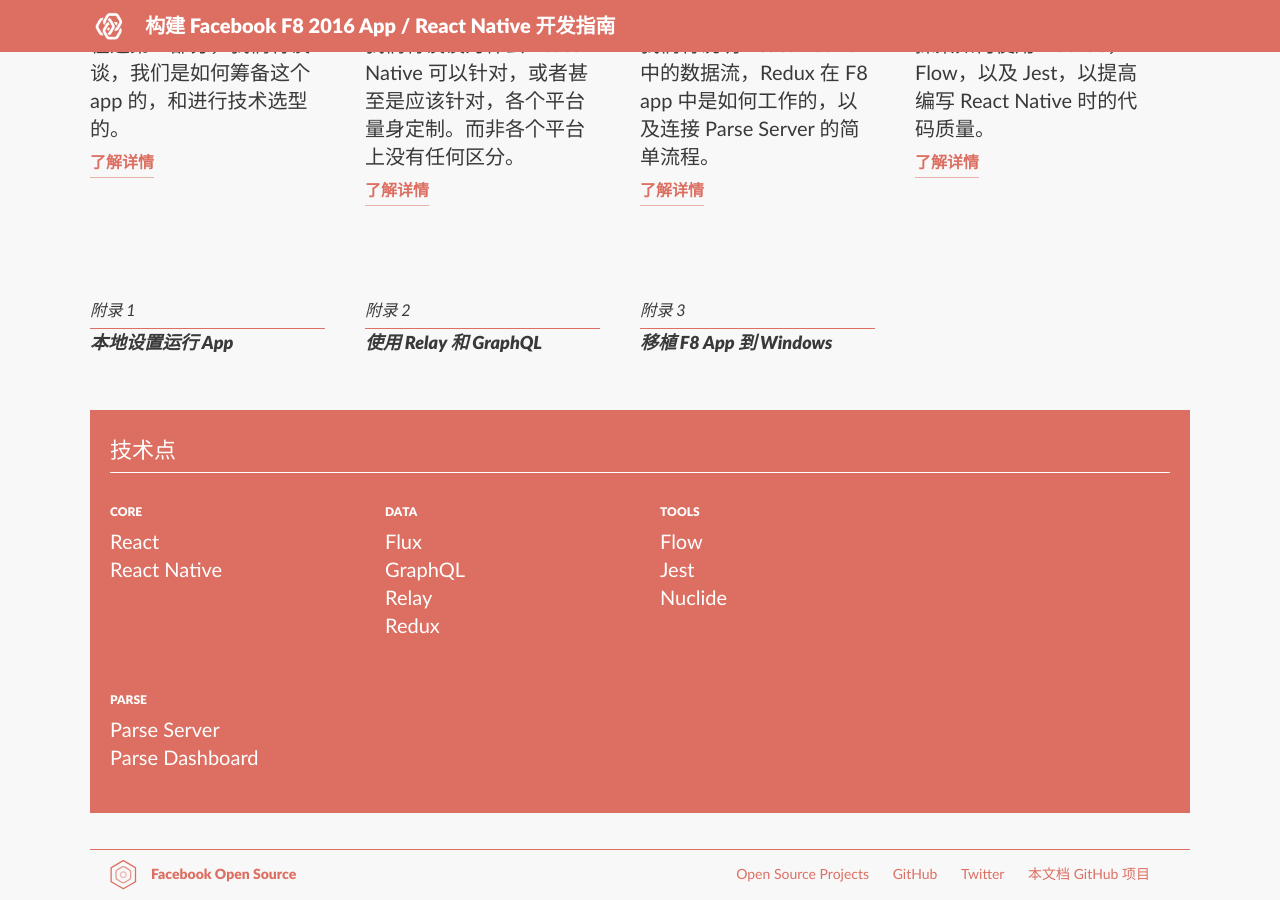
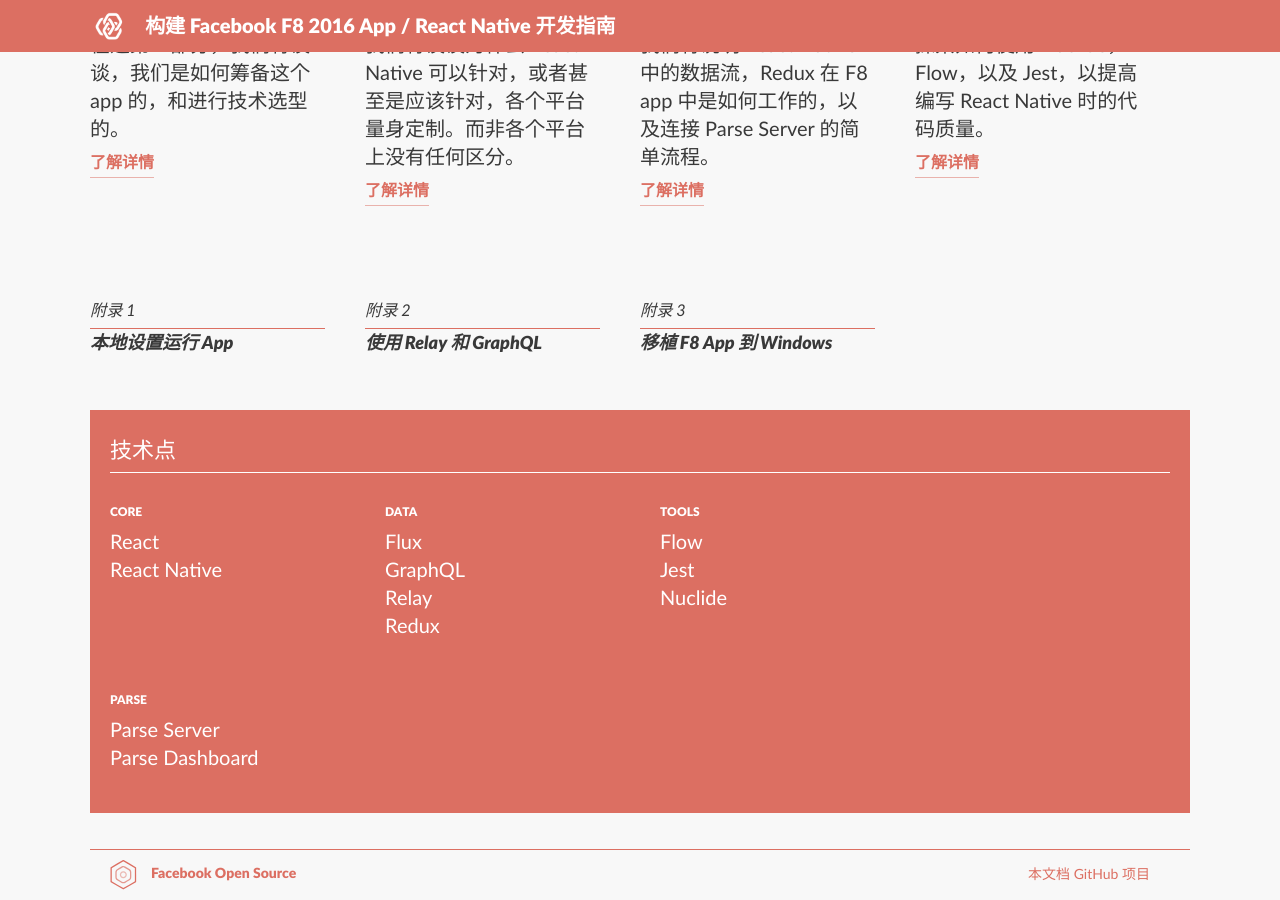
Before and after one commit to liaohuqiu/f8-app-tutorial-cn, a Jekyll site: the page built from index.md, in a window 1280 px wide and 900 px high, scrolled down 834 px. Built offline with Jekyll 4.4.1, drawn with Linux system fonts in a browser that asks for light colours; some web fonts are replaced; a script that is not in the unit is left out.

Commit message:
update link, update readme

```diff
--- a/_includes/footer.html
+++ b/_includes/footer.html
@@ -9,12 +9,9 @@
               <path class="logoRing innerRing" d="M 484.9 424.4 c 69.8 -2.8 133.2 57.8 132.6 132 C 617 630 558.5 688.7 484.9 689.1 c -75.1 0.4 -132.6 -63.6 -132.7 -132.7 C 352.1 485 413.4 421.5 484.9 424.4 Z M 401.3 556.7 c -3.4 37.2 30.5 83.6 83 84.1 c 46.6 0.4 84.8 -37.6 84.9 -84 c 0.1 -46.6 -37.2 -84.4 -84.2 -84.6 C 432.2 472.1 397.9 518.3 401.3 556.7 Z" />
             </g>
           </svg>
-        <h2>Facebook Open Source</h2>
+        <h2><a class="footerLink" href="https://code.facebook.com/projects/" target="_blank">Facebook Open Source</a></h2>
       </div>
       <div class="footerSection rightAlign">
-        <a class="footerLink" href="https://code.facebook.com/projects/" target="_blank">Open Source Projects</a>
-        <a class="footerLink" href="https://github.com/facebook/" target="_blank">GitHub</a>
-        <a class="footerLink" href="https://twitter.com/fbOpenSource" target="_blank">Twitter</a>
         <a class="footerLink" href="https://github.com/liaohuqiu/f8-app-tutorial-cn" target="_blank">本文档 GitHub 项目</a>
       </div>
     </div>
```
